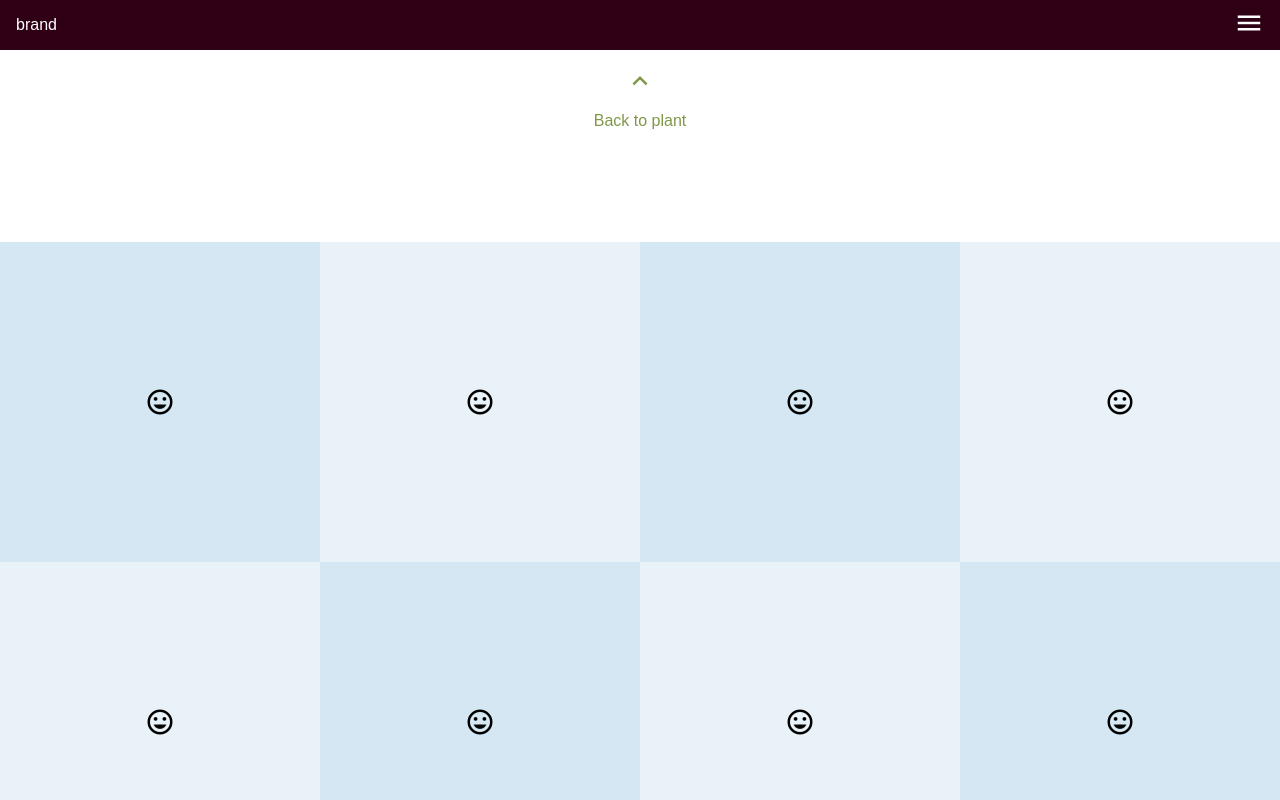
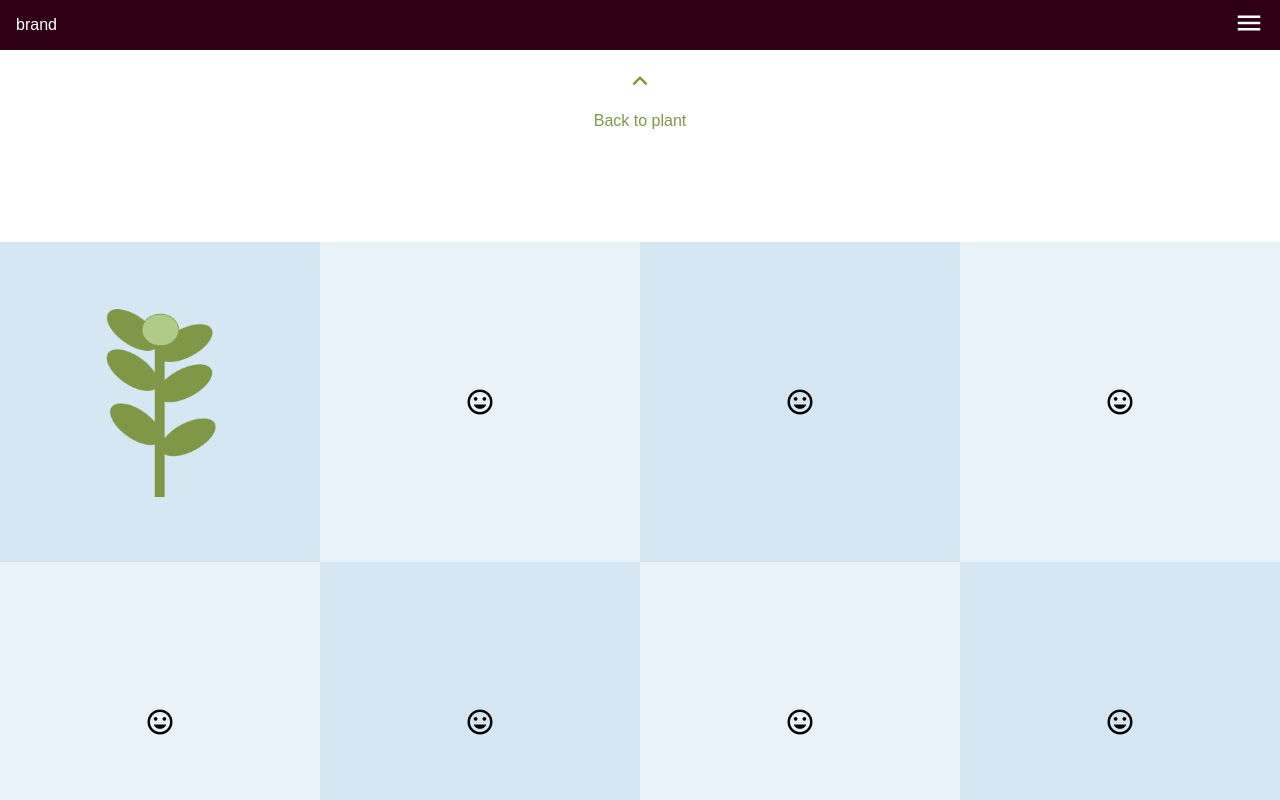
Before and after one commit to katreinhart/plant-walking-frontend, a React (Create React App) app: page /garden in a window 1280 px wide. Shown: the top 800 px of the page. Built offline with nearby package versions, Linux system fonts and the light colour scheme; no server answers; sample sign-in values are in the browser's storage.

Commit message:
get garden updated

```diff
--- a/src/components/garden/Garden.js
+++ b/src/components/garden/Garden.js
@@ -1,8 +1,10 @@
 import axios from 'axios'
 import React, { Component } from 'react'
+import GardenPlant from './GardenPlant.js'
 import { Link } from 'react-router-dom'
 import Navigation from '../shared/Navigation'
 import BackToPlant from './BackToPlant'
+
 const localhostURL = 'http://localhost:2999/api'
 
 class Garden extends Component {
@@ -32,9 +34,10 @@ class Garden extends Component {
 
           <div className="garden-container mt-5">
             <div className="garden-row">
-              <div className="garden-plant-box odd-plant-row">
-                <i className=" plant material-icons">insert_emoticon</i>
-              </div>
+              {/* <div className="garden-plant-box odd-plant-row">
+                <img src='./images/plant-1-completed.png' width='50%'/>
+              </div> */}
+              <GardenPlant/>
               <div className="garden-plant-box odd-plant-row">
                 <i className=" plant material-icons">insert_emoticon</i>
               </div>
--- /dev/null
+++ b/src/components/garden/GardenPlant.js
@@ -0,0 +1,16 @@
+import axios from 'axios'
+import React, { Component } from 'react'
+// import { Link } from 'react-router-dom'
+
+const GardenPlant =() => {
+
+  return (
+    <div className="garden-plant-box odd-plant-row">
+      <img src='./images/plant-1-completed.png' width='50%'/>
+    </div>
+  )
+
+}
+
+
+export default  GardenPlant
```
Also changed, not shown: public/images/plant-1-completed.png (renamed from public/images/grown_plant.png).
